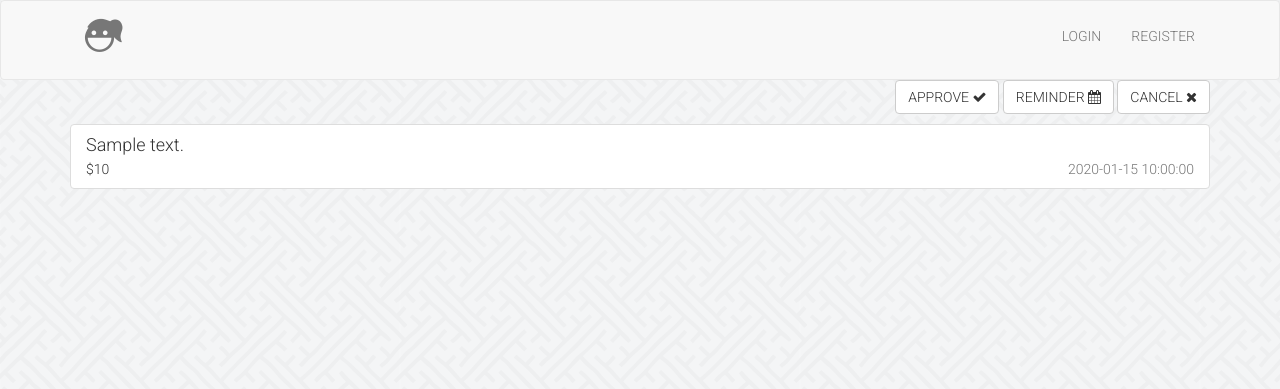
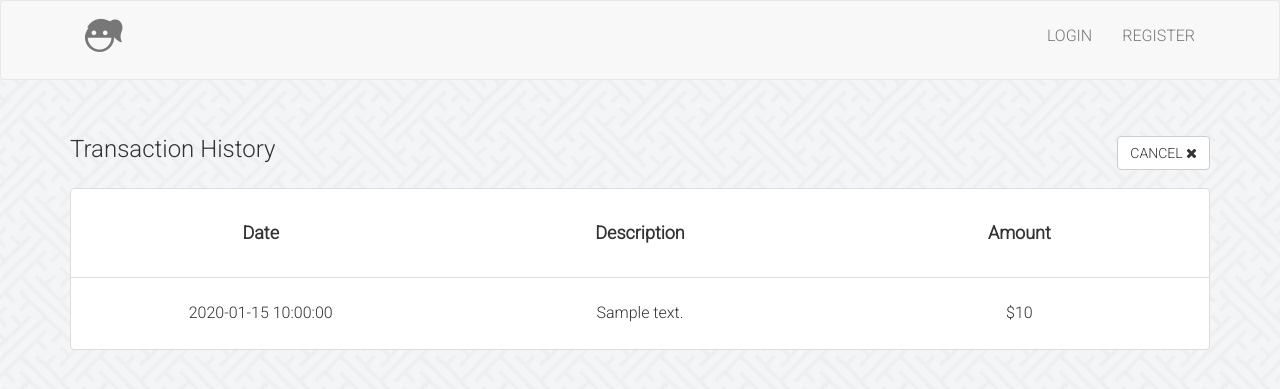
Before and after one commit to hamik112/jaypeak, a Python web app: template jaypeak/templates/transactions/recurring_transaction.html in a window 1280 px wide. Shown: the top 389 px of the page. Run offline with Jinja, Linux system fonts and the light colour scheme; the template is opened without the code that fills it: most values are stand-ins (such as "Sample title", 1, 10 or a date in 2020); some libraries are stand-ins or nearby versions; some web fonts are replaced.

Commit message:
Restyle recurring transaction item view

```diff
--- a/jaypeak/static/css/style.css
+++ b/jaypeak/static/css/style.css
@@ -1,10 +1,11 @@
 body {
     font-family: Roboto;
     background: url('../img/background.png');
+    font-size: 16px;
 }
 
 input.form-control{
-    height: 44px;
+    height: 56px;
 }
 
 .navbar{
@@ -43,6 +44,16 @@ h3.index {
     font-size: 32px;
 }
 
+h3.recurring-transaction{
+    padding-top: 16px;
+    padding-bottom: 16px;
+}
+
 .btn {
     text-transform: uppercase;
 }
+
+.list-group-item{
+    padding-top: 24px;
+    padding-bottom: 24px;
+}
--- a/jaypeak/templates/transactions/recurring_transaction.html
+++ b/jaypeak/templates/transactions/recurring_transaction.html
@@ -1,24 +1,44 @@
 {% extends "base.html" %}
 
 {% block content %}
-<div class="container">
+<div class="container" style="padding-top: 20px;">
 
-    <p class="text-right">
-        <button class="btn btn-md btn-default">APPROVE <i class="fa fa-check"></i></button>
-        <button class="btn btn-md btn-default">REMINDER <i class="fa fa-calendar"></i></button>
-        <button class="btn btn-md btn-default">CANCEL <i class="fa fa-remove"></i></button>
-    </p>
+    <h3 class="recurring-transaction">
+        Transaction History
+        <span class="pull-right">
+            <button class="btn btn-md btn-default">Cancel <i class="fa fa-remove"></i></button>
+        </span>
+    </h3>
     <div class="list-group">
+        <div class="list-group-item">
+            <div class="row text-center text-bold">
+                <div class="col-md-4">
+                    <h4><strong>Date</strong></h4>
+                </div>
+                <div class="col-md-4">
+                    <h4><strong>Description</strong></h4>
+                </div>
+                <div class="col-md-4">
+                    <h4><strong>Amount</strong></h4>
+                </div>
+            </div>
+        </div>
         {% for transaction in recurring_transaction.transactions %}
         <div class="list-group-item">
-
-            <h4 class="list-group-item-heading">{{ transaction.description }}</h4>
-            <p class="list-group-item-text">
-                ${{ transaction.amount }}
-                <span class="text-muted pull-right">{{ transaction.date}}</span>
-            </p>
+            <div class="row text-center">
+                <div class="col-md-4">
+                    <span>{{ transaction.date}}<span>
+                </div>
+                <div class="col-md-4">
+                    <span>{{ transaction.description }}</span>
+                </div>
+                <div class="col-md-4">
+                    <span>${{ transaction.amount }}</span>
+                </div>
             </div>
+        </div>
         {% endfor %}
     </div>
+
 </div>
 {% endblock %}
```
